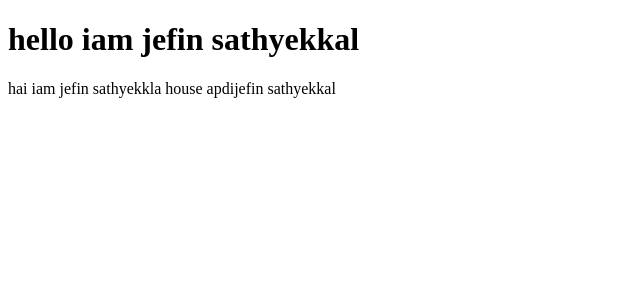
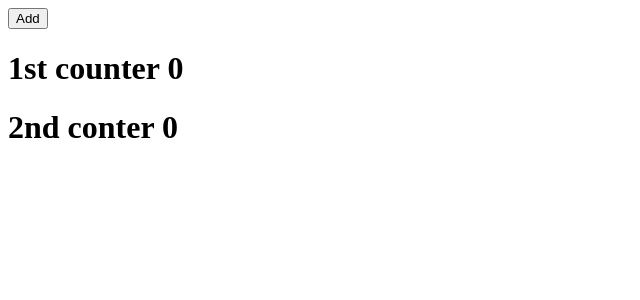
Before and after one commit to JEFINJEFI/react, a React (Create React App) app: page / in a window 1280 px wide. Shown: the top 300 px of the page, without its empty margins (0-640 px from the left). Built offline with nearby package versions, Linux system fonts and the light colour scheme.

Commit message:
counting using an add button

```diff
--- a/src/App.js
+++ b/src/App.js
@@ -1,16 +1,21 @@
+import { useState } from "react";
+import Counter from "./components/counter";
+function App() {
 
-import './app.css';
-import Header from './Heder';
-function App() {
-  const data='jefin sathyekkal'
-  return (
-    <div>
+  const [count,setCount]= useState(0)
 
-  <Header data={data}/>
-
-  <p>hai iam jefin sathyekkla house apdi{data}</p>
+function Addc(){
 
 
+  setCount(count+1)
+  console.log(count);
+}
+  return (
+
+    <div>
+      <button onClick={Addc}>Add</button>
+     <Counter title ='1st counter'count={count}/>
+     <Counter title='2nd conter' count={count}/>
   </div>
   );
 }
--- a/src/Heder.js
+++ /dev/null
@@ -1,4 +0,0 @@
-function Header(props){
-    return(<h1>hello iam {props.data}</h1>)
-}
-export default Header;
--- /dev/null
+++ b/src/components/counter.jsx
@@ -0,0 +1,10 @@
+import React from 'react'
+
+function Counter({title,count}) {
+  return (
+
+    <h1>{title} {count}</h1>
+  )
+}
+
+export default Counter
```
